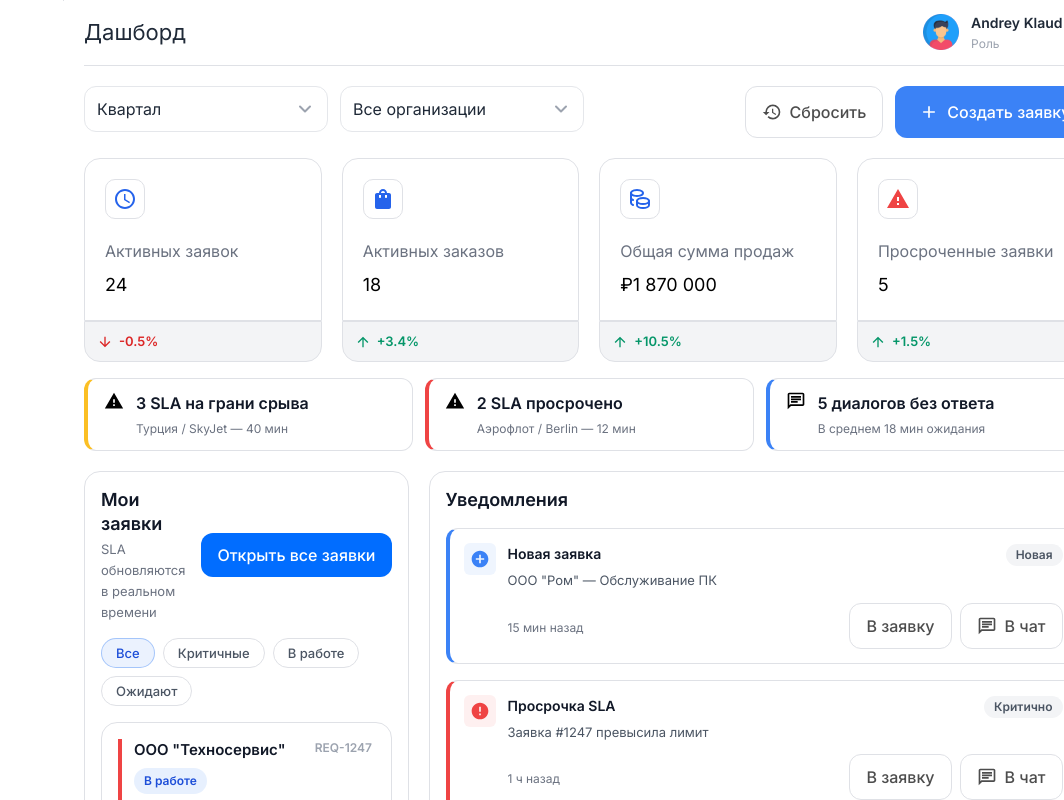
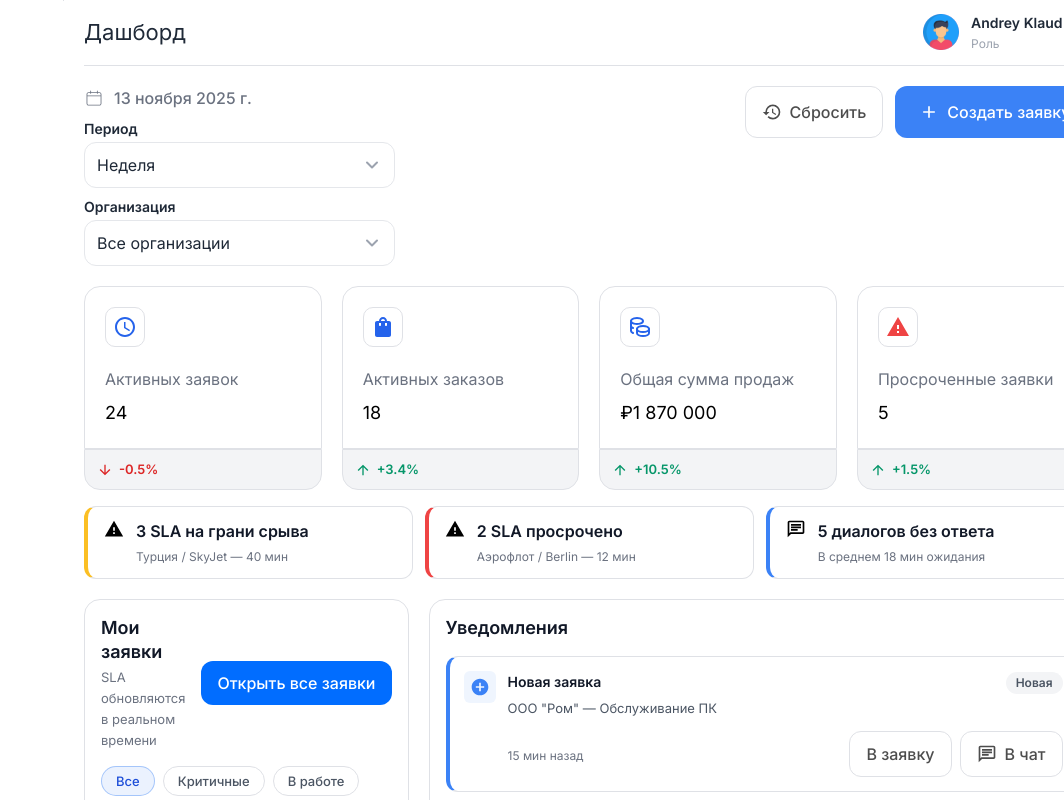
Before and after one commit to Akssses/crm-web, a Next.js app: page /operator/dashboard in a window 1280 px wide. Shown: the top 800 px of the page, without its empty margins (216-1280 px from the left). Built offline with nearby package versions, Linux system fonts and the light colour scheme.

Commit message:
fixed build errors

```diff
--- a/src/modules/accountant/dashboard/components/State.jsx
+++ b/src/modules/accountant/dashboard/components/State.jsx
@@ -1,3 +1,5 @@
+"use client";
+
 import React from "react";
 import s from "../styles/State.module.scss";
 import { FaBox, FaRegUser, FaUsers } from "react-icons/fa";
--- a/src/modules/admin/dashboard/components/State.jsx
+++ b/src/modules/admin/dashboard/components/State.jsx
@@ -1,3 +1,5 @@
+"use client";
+
 import React from "react";
 import s from "../styles/State.module.scss";
 import { FaRegUser } from "react-icons/fa";
--- a/src/modules/operator/dashboard/components/Dashboard.jsx
+++ b/src/modules/operator/dashboard/components/Dashboard.jsx
@@ -19,7 +19,7 @@ const ORGANIZATIONS = [
 
 export default function Dashboard() {
   const [filters, setFilters] = useState({
-    period: "quarter",
+    period: "week",
     organization: "all",
   });
 
@@ -53,12 +53,12 @@ export default function Dashboard() {
         <div className={s.firstBlockChildMain}>
           <MyRequests filters={filters} />
           <MyOrders filters={filters} />
+          <Efficiency />
         </div>
 
         <div className={s.secondBlock}>
           <Notifications />
           <MyTasks />
-          <Efficiency />
         </div>
       </div>
     </div>
--- a/src/modules/operator/dashboard/components/Header.jsx
+++ b/src/modules/operator/dashboard/components/Header.jsx
@@ -15,7 +15,7 @@ const PERIOD_OPTIONS = [
 
 export default function Header({
   date = "",
-  filters = { period: "quarter", organization: "all" },
+  filters = { period: "week", organization: "all" },
   organizations = [],
   onFiltersChange = () => {},
   onResetFilters = () => {},
@@ -23,21 +23,21 @@ export default function Header({
   return (
     <div className={s.header}>
       <div className={s.left}>
-        {/* <span className={s.date}>
+        <span className={s.date}>
           <CiCalendar size={20} />
           {date}
-        </span> */}
+        </span>
 
         <div className={s.filters}>
           <Select
-            label=""
+            label="Период"
             value={filters.period}
             onChange={(value) => onFiltersChange({ period: value })}
             options={PERIOD_OPTIONS}
             size="sm"
           />
           <Select
-            label=""
+            label="Организация"
             value={filters.organization}
             onChange={(value) => onFiltersChange({ organization: value })}
             options={organizations}
--- a/src/modules/operator/dashboard/styles/Header.module.scss
+++ b/src/modules/operator/dashboard/styles/Header.module.scss
@@ -23,7 +23,11 @@
 .filters {
   display: flex;
   gap: 12px;
-  min-width: 500px;
+  flex-wrap: wrap;
+
+  :global(.selectWrapper) {
+    min-width: 210px;
+  }
 }
 
 .actions {
--- a/src/modules/operator/finance/components/FinanceStats.jsx
+++ b/src/modules/operator/finance/components/FinanceStats.jsx
@@ -1,3 +1,5 @@
+"use client";
+
 import React from "react";
 import { Statcard } from "@/ui";
 import { MdFolder } from "react-icons/md";
--- a/src/ui/StatCard/StatCard.jsx
+++ b/src/ui/StatCard/StatCard.jsx
@@ -1,3 +1,5 @@
+"use client";
+
 import React from "react";
 import s from "./StatCard.module.scss";
 import { MdOutlineArrowDownward, MdOutlineArrowUpward } from "react-icons/md";
```
